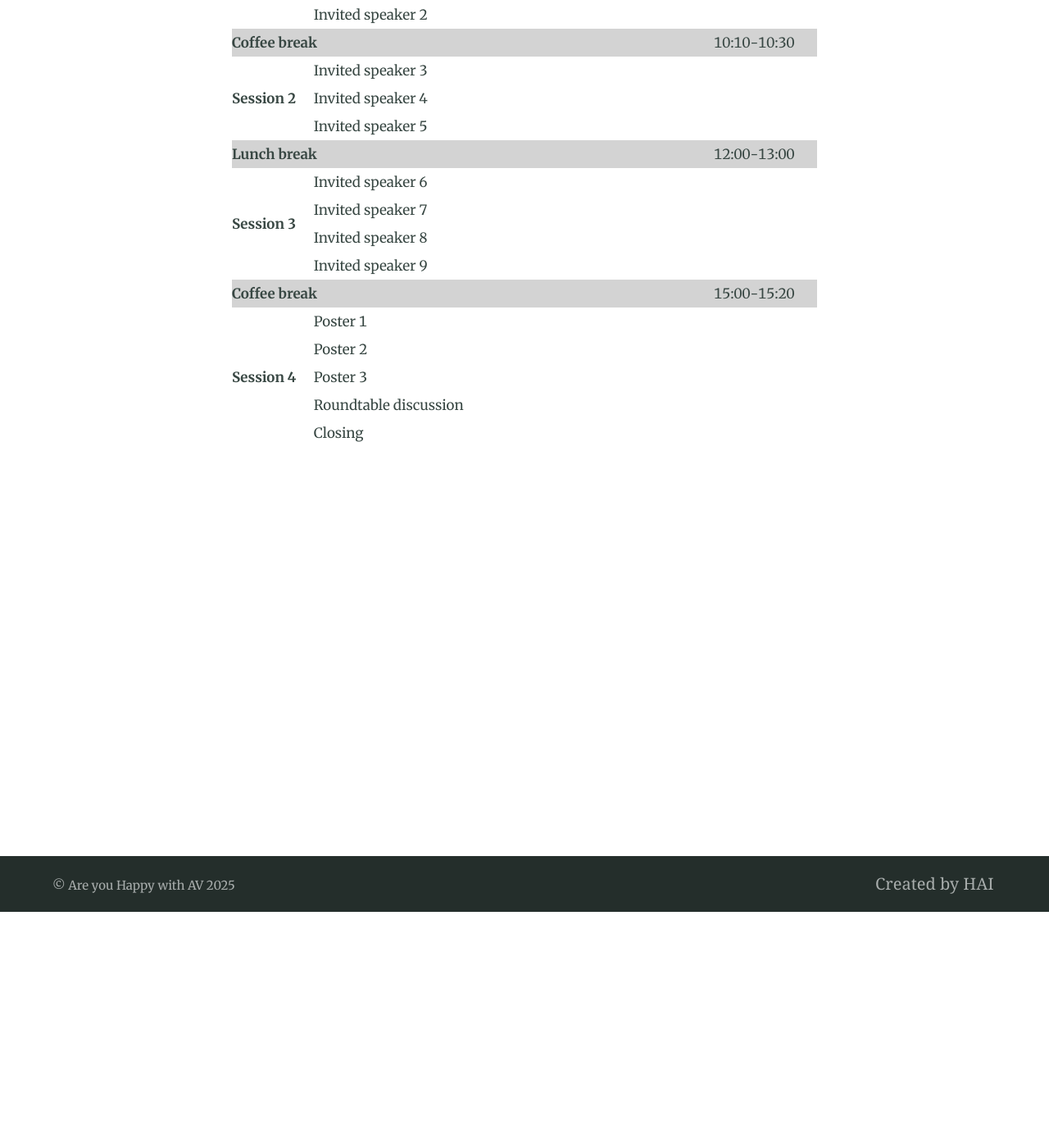
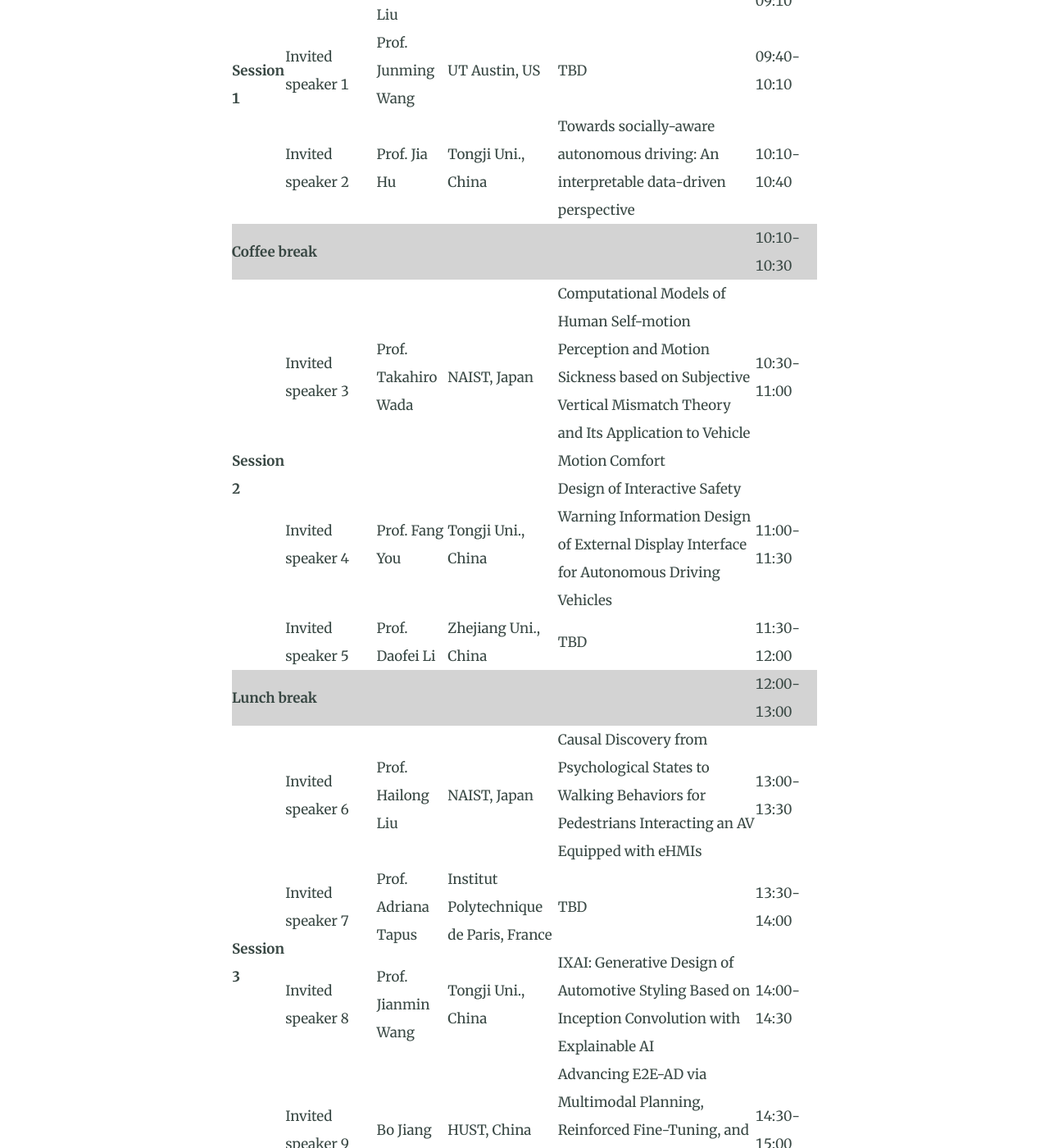
Before and after one commit to Are-You-Happy-with-AV/are-you-happy-with-av.github.io, a Jekyll site: the page built from program.md, in a window 1280 px wide and 1400 px high, scrolled down 288 px. Shown: the whole window at 82% size. Built offline with Jekyll 4.4.1, drawn with Linux system fonts in a browser that asks for light colours; our own code applies the rules of GitHub Pages for plain Markdown files; some of the changed text lies outside the part shown.

Commit message:
Update program.md

```diff
--- a/program.md
+++ b/program.md
@@ -1,7 +1,7 @@
 Program is coming soon...
 
 <table border="1" cellspacing="0" cellpadding="6" style="border-collapse: collapse; text-align:center; width:100%;">
-  <tr>
+  <tr style="background-color:lightgrey;">
     <th>Session</th>
     <th>Presentation</th>
     <th>Presenter</th>
@@ -11,64 +11,120 @@ Program is coming soon...
   </tr>
   <tr>
     <td rowspan="3"><b>Session 1</b></td>
-    <td>Opening</td><td></td><td></td><td></td><td></td>
+    <td>Opening</td>
+    <td>Prof. Hailong Liu</td>
+    <td>NAIST, Japan</td>
+    <td>Opening speaking</td>
+    <td>09:00-09:10</td>
   </tr>
   <tr>
     <td>Invited speaker 1</td>
-    <td></td>
-    <td></td>
-    <td></td>
-    <td></td>
+    <td>Prof. Junming Wang</td>
+    <td>UT Austin, US</td>
+    <td>TBD</td>
+    <td>09:40-10:10</td>
   </tr>
   <tr>
-    <td>Invited speaker 2</td><td></td><td></td><td></td><td></td>
+    <td>Invited speaker 2</td>
+    <td>Prof. Jia Hu</td>
+    <td>Tongji Uni., China</td>
+    <td>Towards socially-aware autonomous driving: An interpretable data-driven perspective</td>
+    <td>10:10-10:40</td>
   </tr>
   <tr style="background-color:lightgrey;">
     <td colspan="5"><b>Coffee break</b><td>10:10-10:30</td></td>
   </tr>
   <tr>
     <td rowspan="3"><b>Session 2</b></td>
-    <td>Invited speaker 3</td><td></td><td></td><td></td><td></td>
+    <td>Invited speaker 3</td>
+    <td>Prof. Takahiro Wada</td>
+    <td>NAIST, Japan</td>
+    <td>Computational Models of Human Self-motion Perception and Motion Sickness based on Subjective Vertical Mismatch Theory and Its Application to Vehicle Motion Comfort</td>
+    <td>10:30-11:00</td>
   </tr>
   <tr>
-    <td>Invited speaker 4</td><td></td><td></td><td></td><td></td>
+    <td>Invited speaker 4</td>
+    <td>Prof. Fang You</td>
+    <td>Tongji Uni., China</td>
+    <td>Design of Interactive Safety Warning Information Design of External Display Interface for Autonomous Driving Vehicles</td>
+    <td>11:00-11:30</td>
   </tr>
   <tr>
-    <td>Invited speaker 5</td><td></td><td></td><td></td><td></td>
+    <td>Invited speaker 5</td>
+    <td>Prof. Daofei Li</td>
+    <td>Zhejiang Uni., China</td>
+    <td>TBD</td>
+    <td>11:30-12:00</td>
   </tr>
  <tr style="background-color:lightgrey;">
     <td colspan="5"><b>Lunch break</b><td>12:00-13:00</td></td>
   </tr>
   <tr>
     <td rowspan="4"><b>Session 3</b></td>
-    <td>Invited speaker 6</td><td></td><td></td><td></td><td></td>
+    <td>Invited speaker 6</td>
+    <td>Prof. Hailong Liu</td>
+    <td>NAIST, Japan</td>
+    <td>Causal Discovery from Psychological States to Walking Behaviors for Pedestrians Interacting an AV Equipped with eHMIs</td>
+    <td>13:00-13:30</td>
   </tr>
   <tr>
-    <td>Invited speaker 7</td><td></td><td></td><td></td><td></td>
+    <td>Invited speaker 7</td>
+    <td>Prof. Adriana Tapus</td>
+    <td>Institut Polytechnique de Paris, France</td>
+    <td>TBD</td>
+    <td>13:30-14:00</td>
   </tr>
   <tr>
-    <td>Invited speaker 8</td><td></td><td></td><td></td><td></td>
+    <td>Invited speaker 8</td>
+    <td>Prof. Jianmin Wang</td>
+    <td>Tongji Uni., China</td>
+    <td>IXAI: Generative Design of Automotive Styling Based on Inception Convolution with Explainable AI</td>
+    <td>14:00-14:30</td>
   </tr>
   <tr>
-    <td>Invited speaker 9</td><td></td><td></td><td></td><td></td>
+    <td>Invited speaker 9</td>
+    <td>Bo Jiang</td>
+    <td>HUST, China</td>
+    <td>Advancing E2E-AD via Multimodal Planning, Reinforced Fine-Tuning, and Language Modality Integration</td>
+    <td>14:30-15:00</td>
   </tr>
  <tr style="background-color:lightgrey;">
     <td colspan="5"><b>Coffee break</b><td>15:00-15:20</td></td>
   </tr>
   <tr>
     <td rowspan="5"><b>Session 4</b></td>
-    <td>Poster 1</td><td></td><td></td><td></td><td></td>
+    <td>Poster 1</td>
+    <td></td>
+    <td></td>
+    <td>coming soon...</td>
+    <td>15:20-15:50</td>
   </tr>
   <tr>
-    <td>Poster 2</td><td></td><td></td><td></td><td></td>
+    <td>Poster 2</td>
+    <td></td>
+    <td></td>
+    <td>coming soon...</td>
+    <td>15:50-16:20</td>
   </tr>
   <tr>
-    <td>Poster 3</td><td></td><td></td><td></td><td></td>
+    <td>Poster 3</td>
+    <td></td>
+    <td></td>
+    <td>coming soon...</td>
+    <td>16:20-16:50</td>
   </tr>
   <tr>
-    <td>Roundtable discussion</td><td></td><td></td><td></td><td></td>
+    <td>Roundtable discussion</td>
+    <td></td>
+    <td></td>
+    <td>Interactive discussions for research and collaboration in HRI and HVI.</td>
+    <td>16:50-17:35</td>
   </tr>
   <tr>
-    <td>Closing</td><td></td><td></td><td></td><td></td>
+    <td>Closing</td>
+    <td>Asst. Prof. Hao Cheng</td>
+    <td>Uni. of Twente, Netherlands</td>
+    <td>Closing speaking</td>
+    <td>17:35-17:50</td>
   </tr>
 </table>
```
